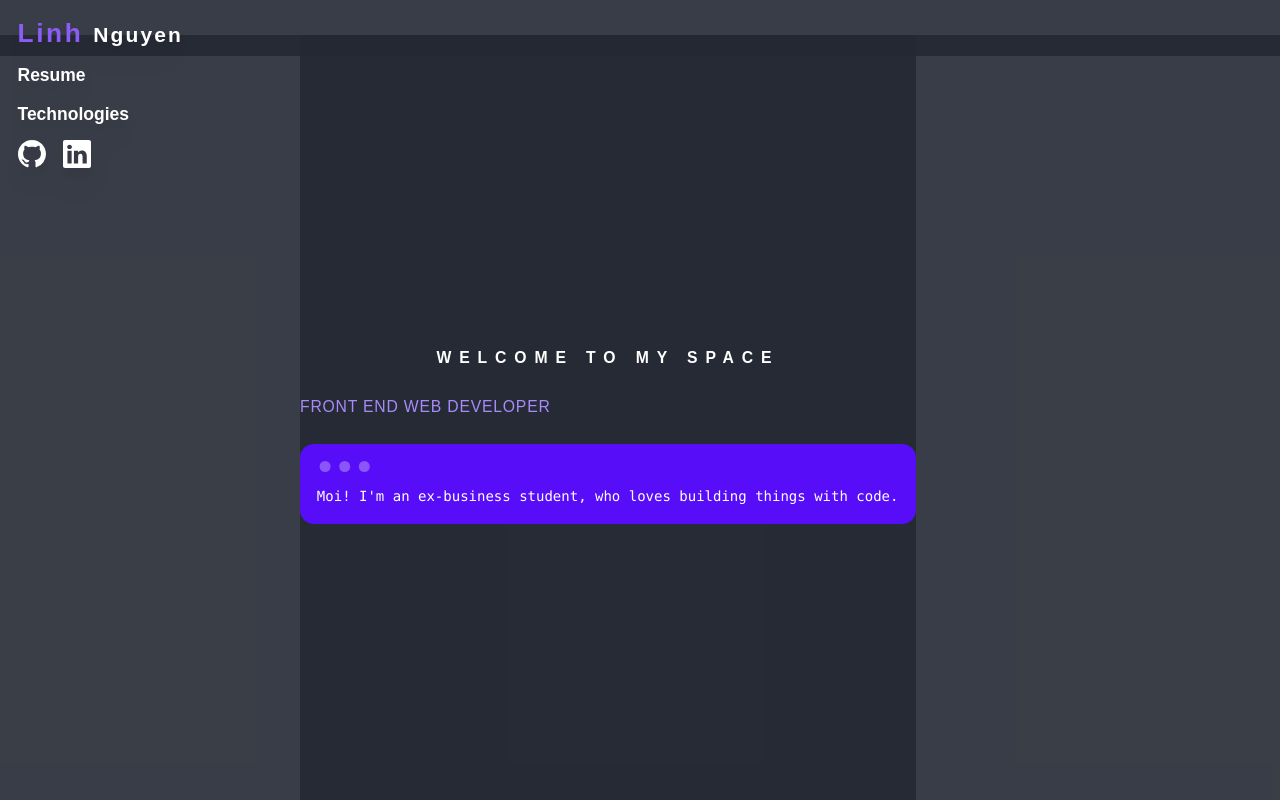
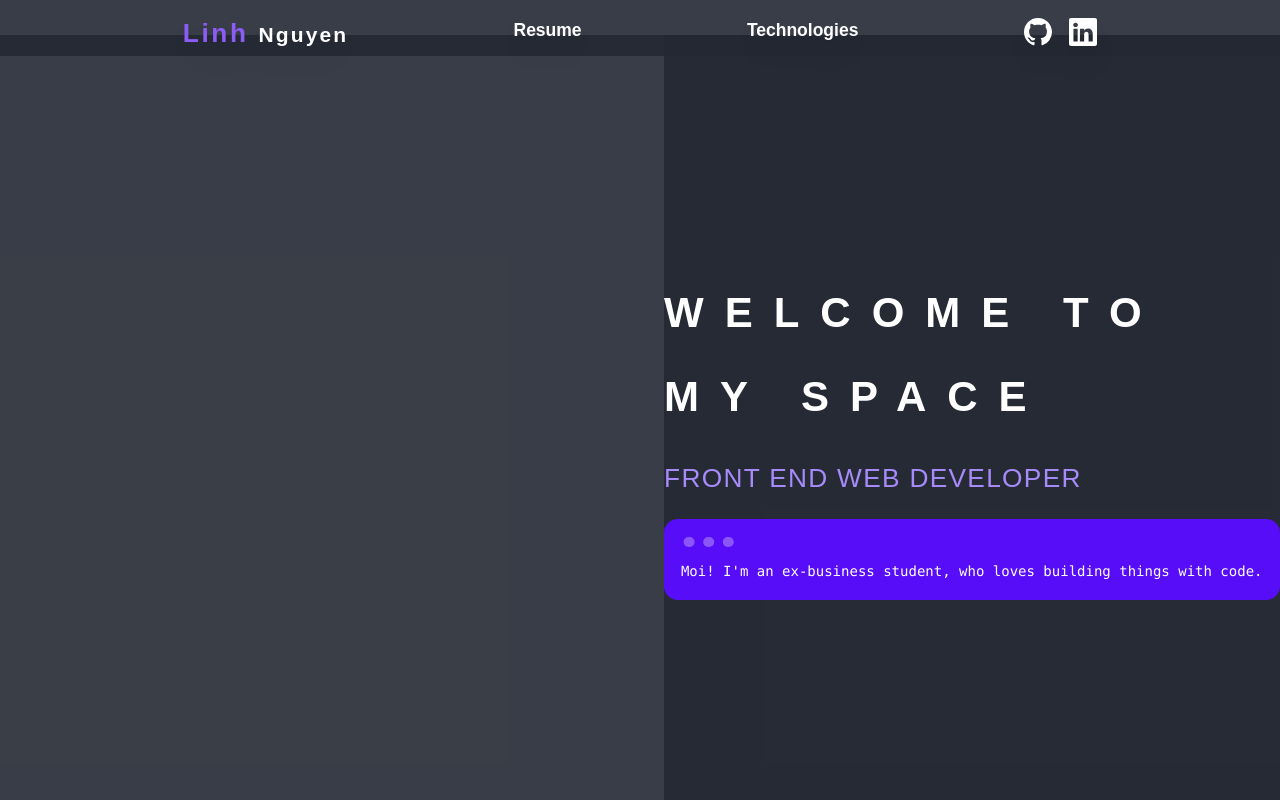
Before and after one commit to linhngkh/nextjs-Portfolio, a Next.js app: page / in a window 1280 px wide. Shown: the top 800 px of the page. Built offline with nearby package versions, Linux system fonts and the light colour scheme; no server answers.

Commit message:
change media query

```diff
--- a/components/hero/Hero.js
+++ b/components/hero/Hero.js
@@ -14,21 +14,21 @@ const Hero = () => {
           <directionalLight position={[3, 2, 1]} />
           <Cube />
         </Canvas>
-        <div className="flex-7 flex justify-center items-center flex-col text-start bg-green">
-          <div className="mb-7">
-            <h1 className="lg:text-5xl font-bold tracking-[.5em] uppercase leading-loose  md:text-lg sm:text-md subpixel-antialiased hover:text-violet-400">
-              welcome to my space
+        <div className="flex-2 flex justify-center items-center flex-col text-start bg-green ">
+          <div className="mb-7 ">
+            <h1 className=" text-5xl font-bold tracking-[.5em] uppercase leading-loose subpixel-antialiased hover:text-violet-400  ">
+              welcome to <span className="">my space</span>
             </h1>
           </div>{" "}
           <div className="">
             <div className="mb-7">
               {" "}
-              <p className="lg:text-3xl text-violet-400 tracking-wider font-medium uppercase hover:drop-shadow-xl md:text-lg sm:text-md subpixel-antialiased ">
+              <p className="text-3xl text-violet-400 tracking-wider font-medium uppercase hover:drop-shadow-xl  subpixel-antialiased  ">
                 front end web developer
               </p>
             </div>
 
-            <div className="mockup-code bg-primary text-primary-content ">
+            <div className="mockup-code bg-primary text-primary-content">
               <pre>
                 <code>Moi! I&apos;m an ex-business student,</code>
                 <code> who loves building things with code.</code>
--- a/components/navbar/Navbar.js
+++ b/components/navbar/Navbar.js
@@ -5,7 +5,7 @@ import { BsGithub, BsLinkedin } from "react-icons/bs";
 export default function Navbar() {
   return (
     <nav className=" fixed lg:visible  w-full top-0 h-16 bg-green bg-opacity-20">
-      <ul className="flex justify-evenly p-5 text-xl capitalize text-shadow-xl hover:drop-shadow-xl font-bold sm:invisible md:collapse md:absolute  md:gap-4">
+      <ul className="flex justify-evenly p-5 text-xl capitalize text-shadow-xl hover:drop-shadow-xl font-bold  ">
         <li className="hover:underline hover:decoration-4 hover:decoration-white ">
           <Link
             href="/"
--- a/tailwind.config.js
+++ b/tailwind.config.js
@@ -18,10 +18,7 @@ module.exports = {
     },
 
     screens: {
-      sm: "640px",
-      // => @media (min-width: 640px) { ... }
-
-      md: "768px",
+      sm: "768px",
       // => @media (min-width: 768px) { ... }
     },
 
```
